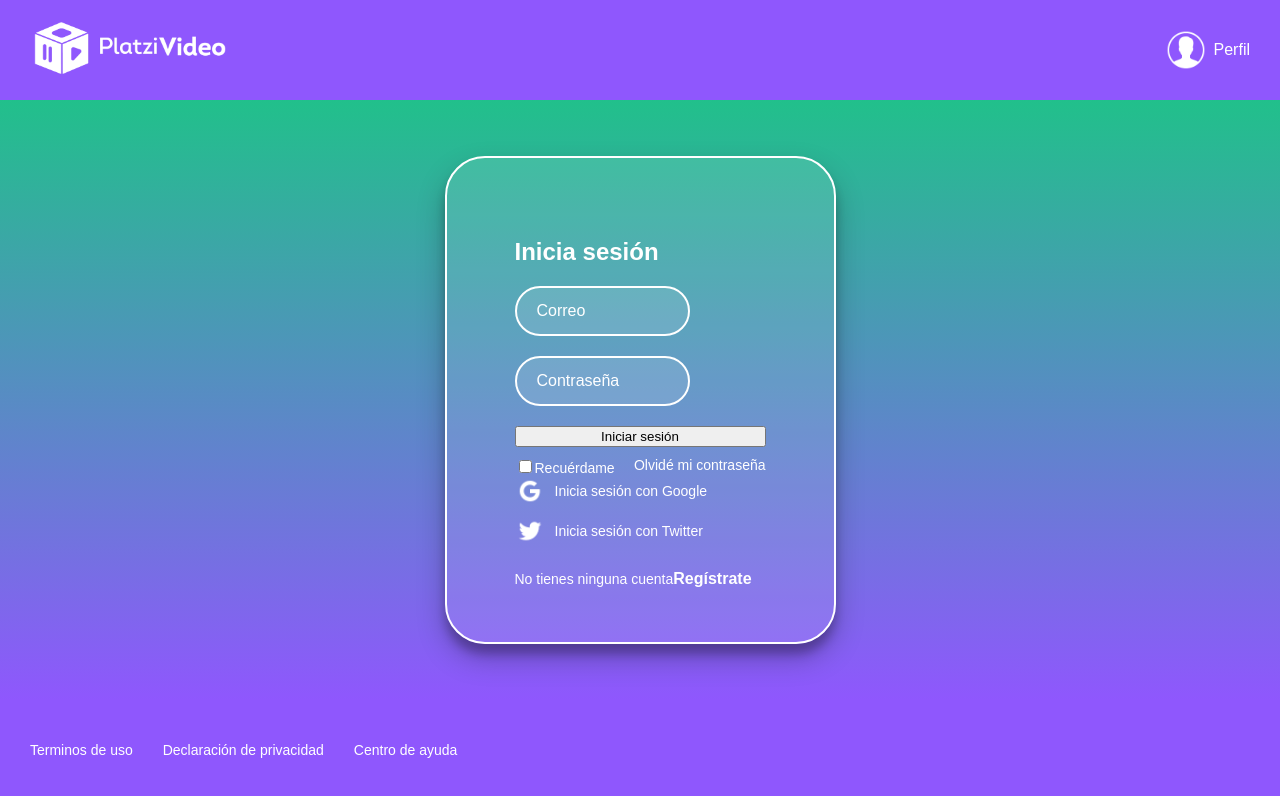
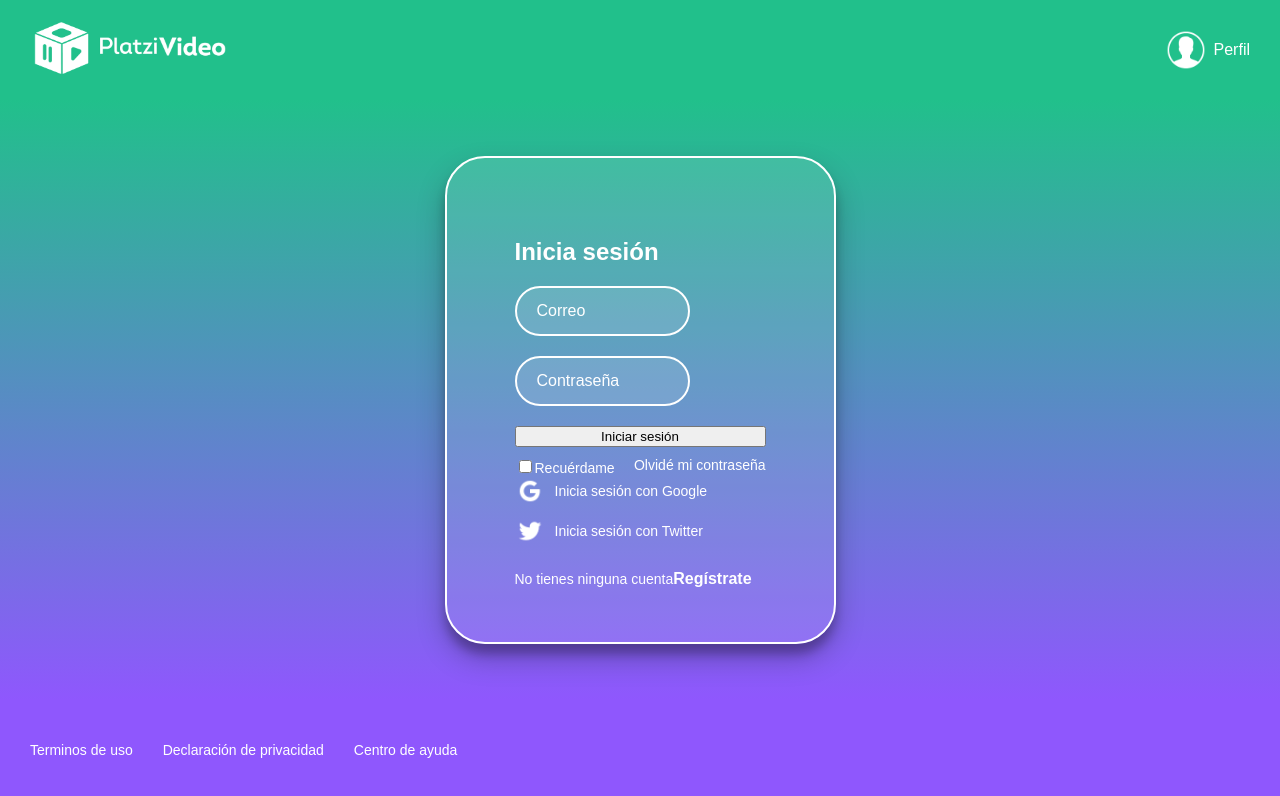
Before and after one commit to aluiscode/React-Router-y-Redux, a React app: page /login in a window 1280 px wide. Shown: the top 796 px of the page. Built offline with nearby package versions, Linux system fonts and the light colour scheme; a web font is replaced by a local one.

Commit message:
Clase 26 -Validaciones

```diff
--- a/package.json
+++ b/package.json
@@ -16,6 +16,7 @@
     "@babel/preset-env": "^7.10.0",
     "@babel/preset-react": "^7.10.0",
     "babel-loader": "^8.1.0",
+    "classnames": "^2.2.6",
     "file-loader": "^6.0.0",
     "md5": "^2.2.1",
     "prop-types": "^15.7.2",
--- a/src/assets/styles/components/Header.scss
+++ b/src/assets/styles/components/Header.scss
@@ -7,6 +7,10 @@
   justify-content: space-between;
   top: 0px;
   width: 100%;
+}
+
+.isLogin, .isRegister{
+  background-color: #21c08b;
 }
 
 .header__img {
--- a/src/components/Header.jsx
+++ b/src/components/Header.jsx
@@ -1,6 +1,7 @@
 import React from 'react';
 import { Link } from 'react-router-dom';
 import { connect } from 'react-redux';
+import classNames from 'classnames';
 import gravatar from '../utils/gravatar';
 import { logoutRequest } from '../actions';
 import '../assets/styles/components/Header.scss';
@@ -8,15 +9,20 @@
 import userIcon from '../assets/static/user-icon.png';
 
 const Header = (props) => {
-  const { user } = props;
+  const { user, isLogin, isRegister } = props;
   const hasUser = Object.keys(user).length > 0;
 
   const handleLogout = () => {
     props.logoutRequest({});
   };
 
+  const headerClass = classNames('header', {
+    isLogin,
+    isRegister,
+  });
+
   return (
-    <div className='header'>
+    <div className={headerClass}>
       <Link to='/'>
         <img className='header__img' src={logo} alt='Platzi Video' />
       </Link>
--- a/src/components/Layout.jsx
+++ b/src/components/Layout.jsx
@@ -1,10 +1,8 @@
 import React from 'react';
-import Header from './Header';
 import Footer from './Footer';
 
 const Layout = ({ children }) => (
   <div className='App'>
-    <Header />
     { children }
     <Footer />
   </div>
--- a/src/containers/Home.jsx
+++ b/src/containers/Home.jsx
@@ -1,6 +1,7 @@
 /* eslint-disable react/jsx-props-no-spreading */
 import React from 'react';
 import { connect } from 'react-redux';
+import Header from '../components/Header';
 import Search from '../components/Search';
 import Categories from '../components/Categories';
 import Carrusel from '../components/Carrusel';
@@ -11,6 +12,7 @@
 const Home = ({ myList, trends, originals }) => {
   return (
     <>
+      <Header />
       <Search />
 
       {myList.length > 0 && (
--- a/src/containers/Login.jsx
+++ b/src/containers/Login.jsx
@@ -2,6 +2,7 @@
 import { connect } from 'react-redux';
 import { Link } from 'react-router-dom';
 import { loginRequest } from '../actions';
+import Header from '../components/Header';
 import '../assets/styles/components/Login.scss';
 import '../assets/styles/components/Search.scss';
 import googleIcon from '../assets/static/google-icon.png';
@@ -26,6 +27,8 @@
   };
 
   return (
+    <>
+      <Header isLogin />
       <section className='login'>
         <section className='login__container'>
           <h2>Inicia sesión</h2>
@@ -71,6 +74,7 @@
           </p>
         </section>
       </section>
+    </>
   );
 };
 
--- a/src/containers/Player.jsx
+++ b/src/containers/Player.jsx
@@ -5,6 +5,7 @@
 import NotFound from './NotFound';
 
 const Player = (props) => {
+  // eslint-disable-next-line react/destructuring-assignment
   const { id } = props.match.params;
   const { playing } = props;
   const hasPlaying = Object.keys(playing).length > 0;
--- a/src/containers/Register.jsx
+++ b/src/containers/Register.jsx
@@ -1,6 +1,7 @@
 import React, { useState } from 'react';
 import { connect } from 'react-redux';
 import { Link } from 'react-router-dom';
+import Header from '../components/Header';
 import { registerRequest } from '../actions';
 import '../assets/styles/components/Register.scss';
 
@@ -26,6 +27,8 @@
   };
 
   return (
+    <>
+      <Header isRegister />
       <section className='register'>
         <section className='register__container'>
           <h2>Regístrate</h2>
@@ -58,6 +61,7 @@
           </Link>
         </section>
       </section>
+    </>
   );
 };
 
```
Also changed, not shown: 1 other file (tests, documents, lock files or other folders). Lines whose indentation alone changed are shown as unchanged.
